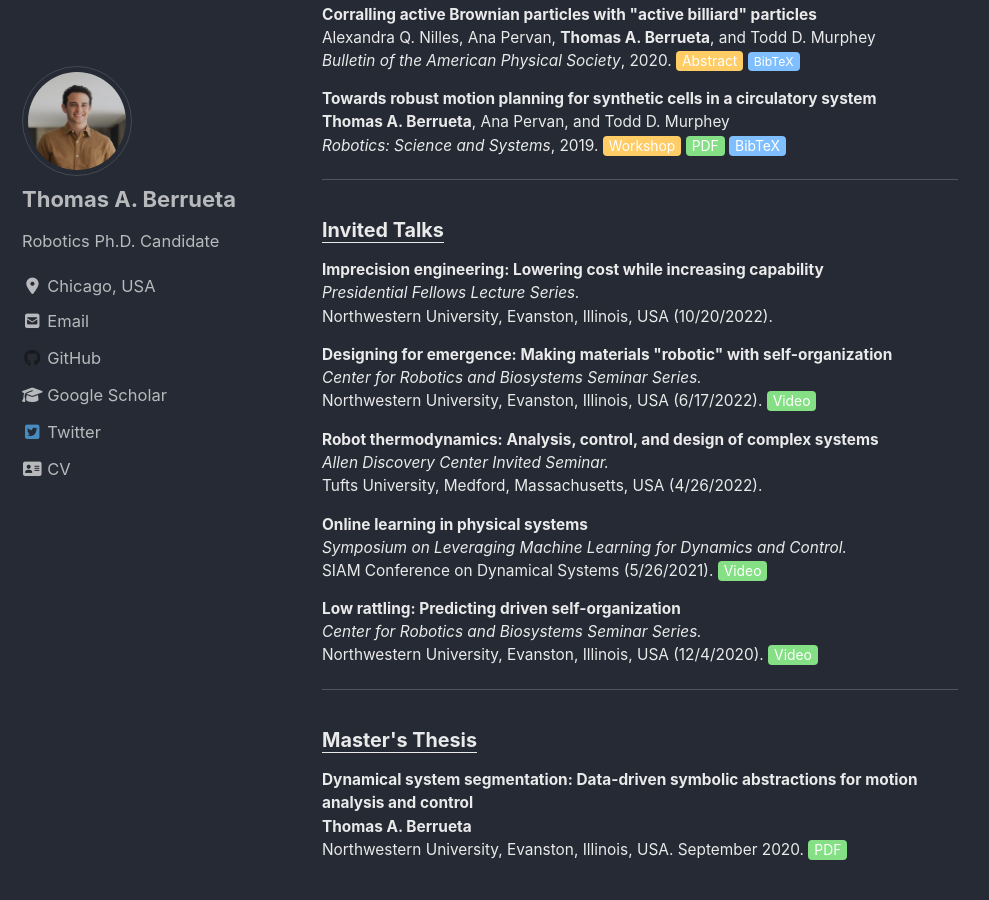
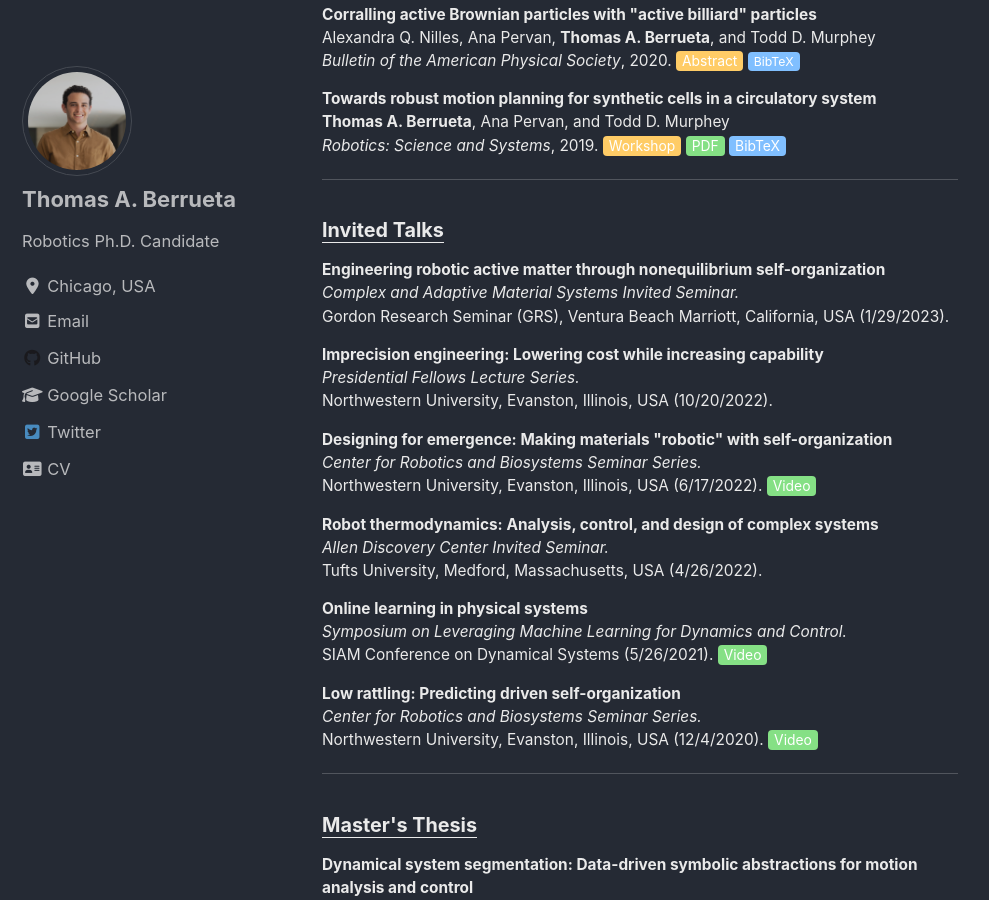
Before and after one commit to tberrueta/tberrueta.github.io, a Jekyll site: the page built from publications.html, in a window 1280 px wide and 900 px high, scrolled down 1828 px. Shown: the whole window, without its empty margins (0-989 px from the left). Built offline with Jekyll 4.4.1, drawn with Linux system fonts in a browser that asks for light colours; cached includes are drawn as plain includes; nearby versions of some CDN libraries.

Commit message:
update cv and invited talks list

```diff
--- a/publications.html
+++ b/publications.html
@@ -137,6 +137,10 @@ author_profile: true
     <hr>
 
   <h3 style="font-size:90%"><u>Invited Talks</u></h3>
+      <p style="font-size:70%"><b>Engineering robotic active matter through nonequilibrium self-organization</b>
+      <br><i>Complex and Adaptive Material Systems Invited Seminar.</i>
+      <br>Gordon Research Seminar (GRS), Ventura Beach Marriott, California, USA (1/29/2023).</p>
+
       <p style="font-size:70%"><b>Imprecision engineering: Lowering cost while increasing capability</b>
       <br><i>Presidential Fellows Lecture Series.</i>
       <br>Northwestern University, Evanston, Illinois, USA (10/20/2022).</p>
```
Also changed, not shown: 1 other file.
